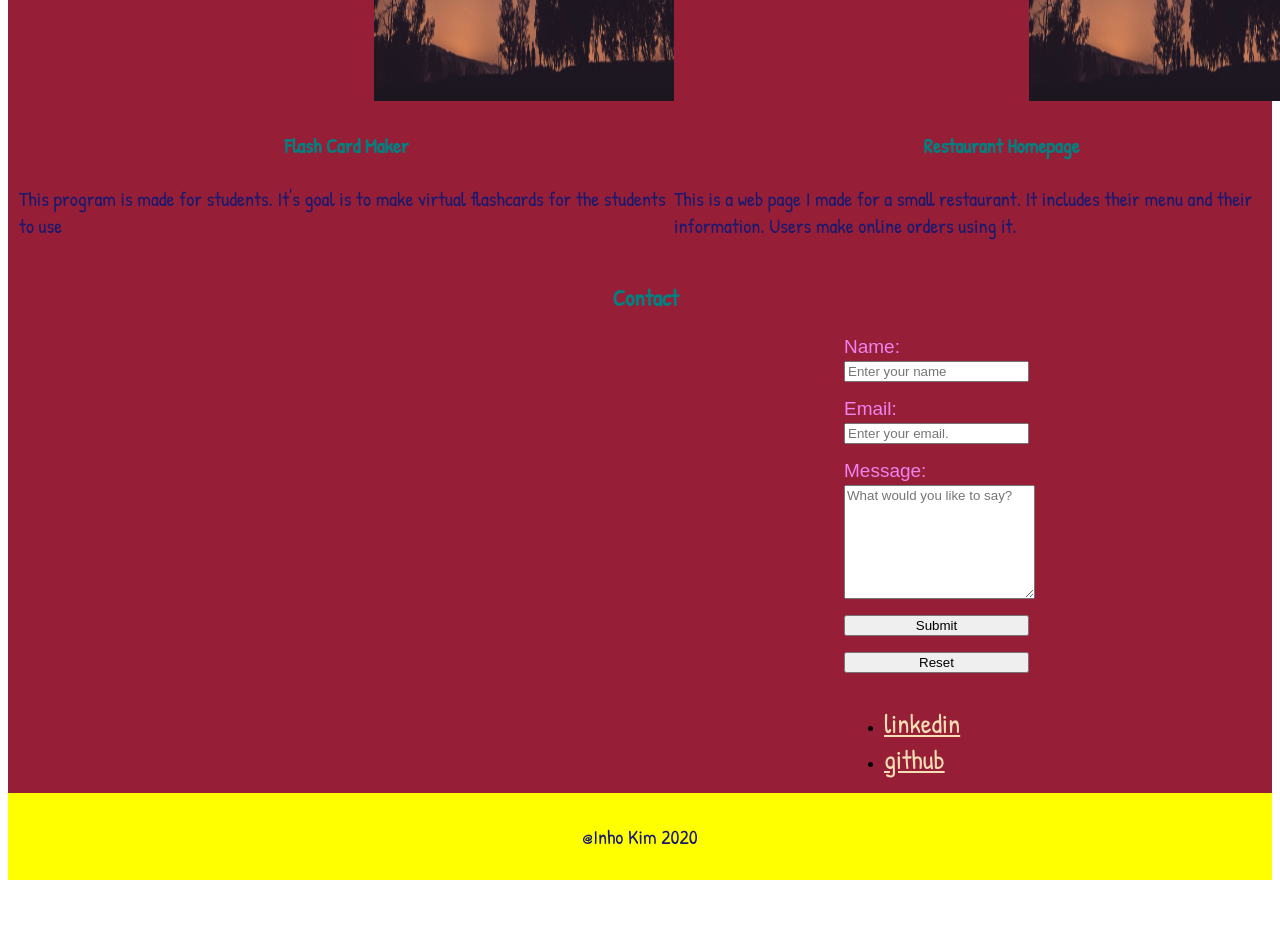
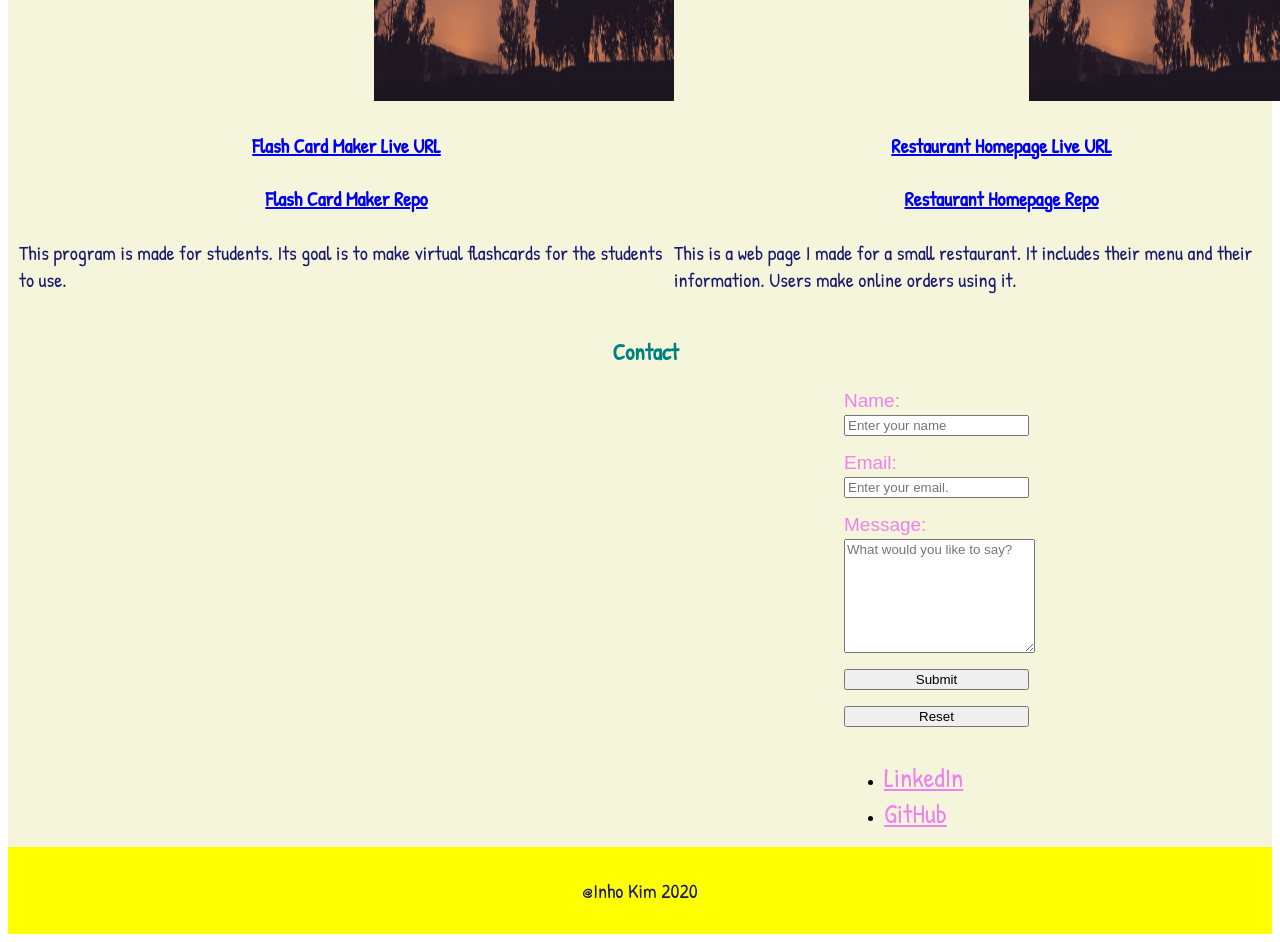
Before and after one commit to inhok95/Thinkful-Portfolio-2, a plain HTML site: page home.html in a window 1280 px wide. Shown: the part 1420-2362 px from the top of the page. Before the commit the page ends 2308 px from the top, so only its background shows below. Drawn offline with Linux system fonts and the light colour scheme.

Commit message:
Trying for live link

```diff
--- a/home.html
+++ b/home.html
@@ -9,7 +9,7 @@
     <link href="https://fonts.googleapis.com/css2?family=Patrick+Hand&display=swap" rel="stylesheet">
     <link href="https://fonts.googleapis.com/css2?family=Patrick+Hand&display=swap" rel="stylesheet">
 
-	<link href="style.css" rel="stylesheet" />
+	<link href="style.css" rel="stylesheet" type="text/css" />
 </head>
 
 <body>
@@ -59,12 +59,14 @@
                     <div class="item">
 
                         <img src="images/coming soon image.jpg" alt="An image of a webpage that shows that it's down, but is being worked on">
-                        <h4>Flash Card Maker</h4>
-                        <p>This program is made for students. It's goal is to make virtual flashcards for the students to use</p>
+                        <h4><a href="#stubbedlink">Flash Card Maker Live URL</a></h4>
+                        <h4><a href="#stubbedlink">Flash Card Maker Repo</a></h4>
+                        <p>This program is made for students. Its goal is to make virtual flashcards for the students to use.</p>
                     </div>
                     <div class ="item">
                         <img src="images/coming soon image.jpg" alt="An image of a webpage that shows that it's down, but is being worked on">
-                        <h4>Restaurant Homepage</h4>
+                        <h4><a href="#stubbedlink">Restaurant Homepage Live URL</a></h4>
+                        <h4><a href="#stubbedlink">Restaurant Homepage Repo</a></h4>
                         <p>This is a web page I made for a small restaurant. It includes their menu and their information. Users make online orders using it.</p>
                     </div>
                 </div>
@@ -89,8 +91,8 @@
                     <button type="reset">Reset</button>
 
                     <ul>
-                        <li><a href="https://www.linkedin.com/in/inhokim0695/">linkedin</a></li>
-                        <li><a href="https://github.com/inhokim95">github</a></li>
+                        <li><a href="https://www.linkedin.com/in/inhokim0695/">LinkedIn</a></li>
+                        <li><a href="https://github.com/inhokim95">GitHub</a></li>
                     </ul>
                   </form>
             </div>
--- a/style.css
+++ b/style.css
@@ -1,7 +1,7 @@
 header{
     display: flex;
     flex-direction: column;
-    background: chocolate;
+    background: #F0E7D8;
     margin-bottom: 0px;
     padding-top: 10px;
 }
@@ -41,7 +41,7 @@ header nav ul li:last-child{
 }
 
 main{
-    background-color: rgb(150, 31, 55);
+    background-color: beige;
 
 }
 
@@ -89,7 +89,7 @@ main article section li a{
     font-family: 'Patrick Hand', cursive;
     list-style: none;
     font-size: 27px;
-    color: wheat;
+    color: violet;
 
 }
 
```
Also changed, not shown: about.html (+7 -5 lines), contact.html (+7 -5 lines), portfolio.html (+7 -5 lines).
